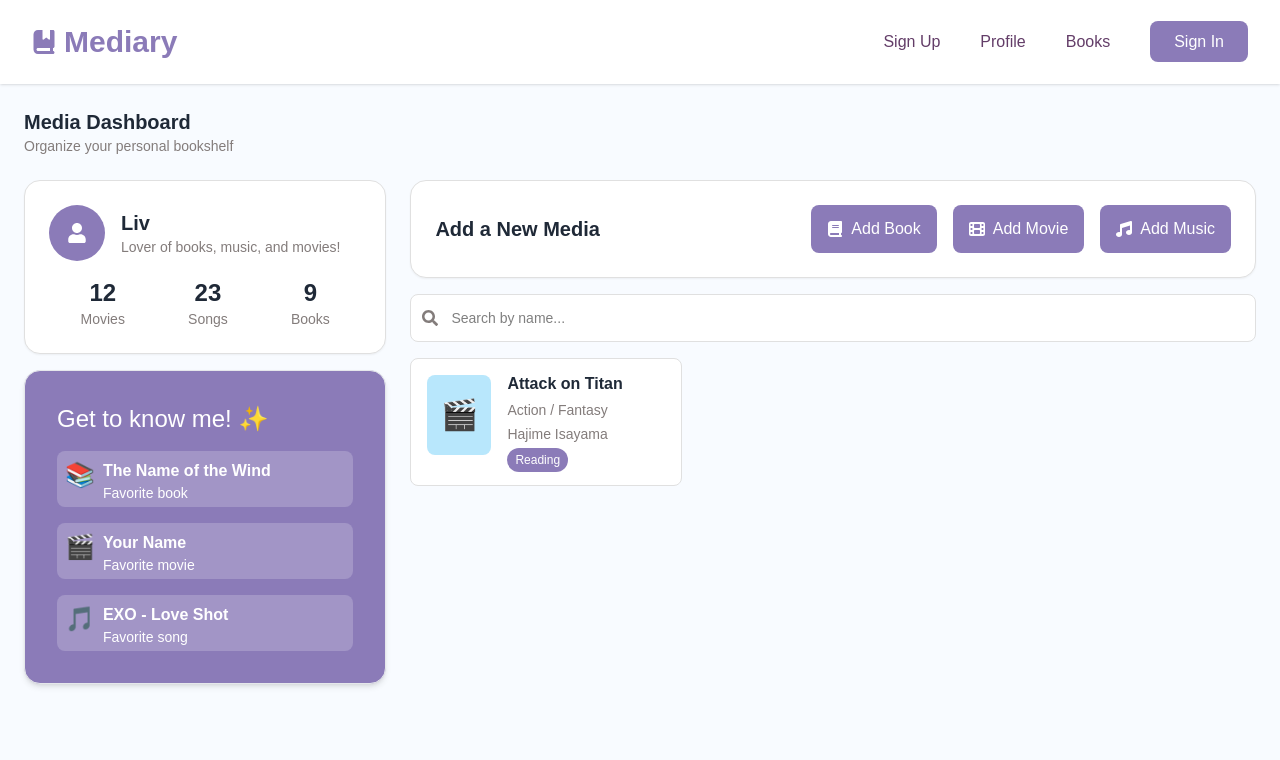
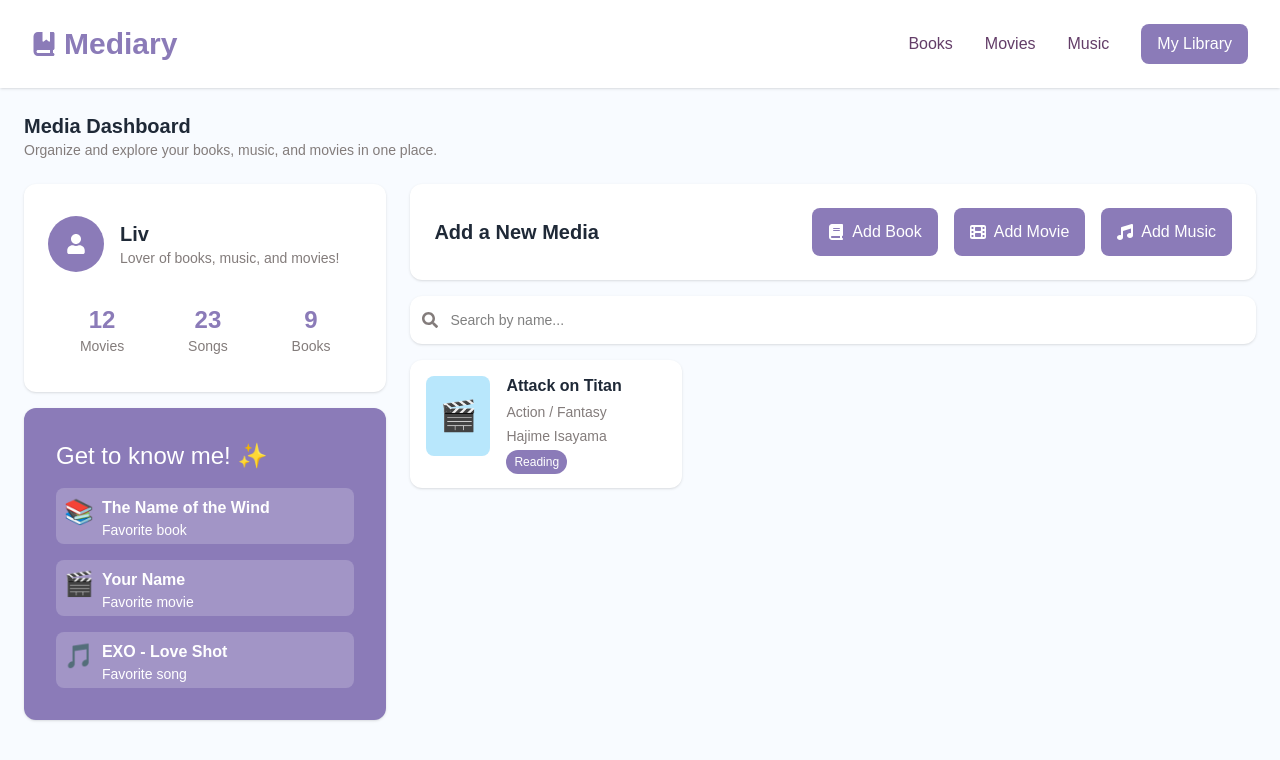
Before and after one commit to liv-inn/mediary, a React (Vite) app in the folder Front-end/mediary/: page /user_page in a window 1280 px wide. Shown: the top 760 px of the page. Built offline with nearby package versions, Linux system fonts and the light colour scheme; a web font is replaced by a local one.

Commit message:
modify website color palette

```diff
--- a/Front-end/mediary/src/components/ButtonsModal.jsx
+++ b/Front-end/mediary/src/components/ButtonsModal.jsx
@@ -10,7 +10,7 @@ function ButtonsModal() {
   const closeModal = () => setActiveModal(null);
 
   return (
-    <div className="p-6 bg-white rounded-2xl border border-[#E0E0E0] shadow-xs flex  gap-4 justify-between">
+    <div className="p-6 bg-white rounded-xl shadow-sm flex  gap-4 justify-between">
       <h2 className="text-xl font-bold text-[#1f2937]  flex items-center">Add a New Media</h2>
 
       <div className="flex gap-4">
--- a/Front-end/mediary/src/components/CardMedia.jsx
+++ b/Front-end/mediary/src/components/CardMedia.jsx
@@ -1,6 +1,6 @@
 function CardMedia({ nome, genero, autor, status, icon }) {
   return (
-    <div className="bg-white w-full rounded-lg h-32 border border-[#E0E0E0] p-4 flex gap-4 hover:shadow-xs">
+    <div className="bg-white w-full rounded-xl h-32 p-4 flex gap-4 shadow-sm">
       <div className="flex items-center justify-center bg-[#B8E7FC] rounded-lg w-16 h-20">
         <p className="text-3xl">{icon}</p>
       </div>
--- a/Front-end/mediary/src/components/GetToKnowMe.jsx
+++ b/Front-end/mediary/src/components/GetToKnowMe.jsx
@@ -1,6 +1,6 @@
 function GetToKnowMe() {
   return (
-    <div className="w-full max-w-md mx-auto p-8 bg-[#8b7bb8] rounded-2xl border border-gray-200 shadow-md flex flex-col gap-4">
+    <div className="w-full max-w-md mx-auto p-8 bg-[#8b7bb8] rounded-xl shadow-sm flex flex-col gap-4">
       <h3 className="text-2xl  text-white  ">
         Get to know me! ✨
       </h3>
--- a/Front-end/mediary/src/components/Logo.jsx
+++ b/Front-end/mediary/src/components/Logo.jsx
@@ -1,4 +1,5 @@
 import { FaBookBookmark } from "react-icons/fa6";
+import { Link } from "react-router-dom";
 
 function Logo() {
   return (
@@ -6,8 +7,9 @@ function Logo() {
       <FaBookBookmark className="text-[#8b7bb8] text-2xl" />
       <h1
         className="text-3xl font-bold text-[#8b7bb8]"
-      >
+      > <Link to="/home">
         Mediary
+        </Link>
       </h1>
     </div>
   );
--- a/Front-end/mediary/src/components/Modal.jsx
+++ b/Front-end/mediary/src/components/Modal.jsx
@@ -11,7 +11,7 @@ const MODAL_STYLES = {
   padding: "20px",
   zIndex: 1000,
   borderRadius: "8px",
-  minWidth: "300px"
+  minWidth: "500px"
 };
 
 const OVERLAY_STYLES = {
--- a/Front-end/mediary/src/components/Nav.jsx
+++ b/Front-end/mediary/src/components/Nav.jsx
@@ -4,29 +4,40 @@ import { Link } from "react-router-dom";
 function Nav() {
   return (
     <nav className="flex justify-between items-center px-8 bg-white shadow-sm p-6">
-      <Logo />
-      <ul className="flex gap-10 text-[#633D68] font-medium">
+        <Logo />
+      <ul className="flex gap-8 text-[#633D68] font-medium items-center">
+
         <li>
-          <Link to="/signup" className="hover:text-[#8D4997] transition-colors">
-            Sign Up
-          </Link>
-        </li>
-        <li>
-          <Link to="/profile" className="hover:text-[#8D4997] transition-colors">
-            Profile
-          </Link>
-        </li>
-        <li>
-          <Link to="/books" className="hover:text-[#8D4997] transition-colors">
-            Books
+          <Link
+            to="/books"
+            className="flex items-center gap-2 hover:text-[#8D4997] transition-colors"
+          >
+            <span>Books</span>
           </Link>
         </li>
         <li>
           <Link
-            to="/landing_page"
-            className="bg-[#8b7bb8] text-[#fff] px-6 py-3 rounded-lg hover:bg-[#8D4997] hover:text-white transition-colors"
+            to="/movies"
+            className="flex items-center gap-2 hover:text-[#8D4997] transition-colors"
           >
-            Sign In
+            <span>Movies</span>
+          </Link>
+        </li>
+        <li>
+          <Link
+            to="/music"
+            className="flex items-center gap-2 hover:text-[#8D4997] transition-colors"
+          >
+            <span>Music</span>
+          </Link>
+        </li>
+
+        <li>
+          <Link
+            to="/mylibray"
+            className="flex items-center gap-2 bg-[#8b7bb8] text-white px-4 py-2 rounded-lg hover:bg-[#633D68] transition-colors"
+          >
+            <span>My Library</span>
           </Link>
         </li>
       </ul>
--- a/Front-end/mediary/src/components/SearchBar.jsx
+++ b/Front-end/mediary/src/components/SearchBar.jsx
@@ -12,7 +12,7 @@ function SearchBar() {
       <input
         type="text"
         placeholder="Search by name..."
-        className="bg-white pl-10 pr-4 py-1.5 w-full h-12 text-sm border border-[#E0E0E0] rounded-lg focus:outline-none focus:border-[#8D4997] focus:ring-1 focus:ring-[#8D4997]"
+        className="bg-white pl-10 pr-4 py-1.5 w-full h-12 text-sm  shadow-sm  rounded-xl focus:outline-none focus:border-[#8D4997] focus:ring-1 focus:ring-[#8D4997]"
         value={searchTerm}
         onChange={(e) => setSearchTerm(e.target.value)}
       />
--- a/Front-end/mediary/src/components/UserCard.jsx
+++ b/Front-end/mediary/src/components/UserCard.jsx
@@ -2,8 +2,8 @@ import { FaUser } from "react-icons/fa";
 
 function UserCard() {
   return (
-    <div className="w-full max-w-md p-6 bg-white rounded-2xl border border-[#E0E0E0] shadow-xs">
-      <div className="flex items-center gap-4 mb-4">
+    <div className="w-full max-w-md p-6 h-52 bg-white rounded-xl  shadow-sm ">
+      <div className="flex items-center gap-4 mb-8 mt-2">
         <div className="w-14 h-14 flex items-center justify-center bg-[#8b7bb8] text-white rounded-full text-xl">
           <FaUser />
         </div>
@@ -15,15 +15,15 @@ function UserCard() {
 
       <div className="flex justify-around text-center text-sm">
         <div>
-          <span className="block font-bold text-2xl text-[#1f2937]">12</span>
+          <span className="block font-bold text-2xl text-[#8b7bb8]">12</span>
           <span className="text-[#837C7B]">Movies</span>
         </div>
         <div>
-          <span className="block font-bold text-2xl text-[#1f2937]">23</span>
+          <span className="block font-bold text-2xl text-[#8b7bb8]">23</span>
           <span className="text-[#837C7B]">Songs</span>
         </div>
         <div>
-          <span className="block font-bold text-2xl text-[#1f2937]">9</span>
+          <span className="block font-bold text-2xl text-[#8b7bb8]">9</span>
           <span className="text-[#837C7B]">Books</span>
         </div>
       </div>
--- a/Front-end/mediary/src/pages/Home.jsx
+++ b/Front-end/mediary/src/pages/Home.jsx
@@ -1,8 +1,8 @@
-import { FaBook } from "react-icons/fa";
+import { FaBook, FaFilm, FaMusic } from "react-icons/fa";
 import AnimationHome from "../components/AnimationHome";
 import CardHome from "../components/CardHome";
 import Nav from "../components/Nav";
-import { FaBookmark, FaStar } from "react-icons/fa6";
+import { Link } from "react-router-dom";
 
 function Home() {
   return (
@@ -13,23 +13,23 @@ function Home() {
         <section className="flex-1 flex flex-col items-center justify-center px-10 py-14 text-[#1f2937]">
           <h2 className="text-4xl font-bold mb-4">Welcome to Mediary!</h2>
           <p className="text-lg text-[#837C7B] max-w-md text-center mb-4 italic">
-            "A room without books is like a body without a soul." — Marcus
-            Tullius Cicero
+            "Science describes things as they are; art describes them as they
+            are felt, as one feels they are." — Fernando Pessoa
           </p>
           <p className="text-md text-[#837C7B] max-w-sm text-center mb-8">
-            Keep track of your personal library, organize your reads, and never
-            lose sight of your favorite titles.
+            Easily organize your favorite books, songs, and movies — all in one
+            place.
           </p>
 
           <div className="flex gap-8 mb-6">
-            <CardHome nome="My Library" icone={<FaBook />} />
-            <CardHome nome="Read" icone={<FaBookmark />} />
-            <CardHome nome="Favorites" icone={<FaStar />} />
+            <CardHome nome="Books" icone={<FaBook />} />
+            <CardHome nome="Songs" icone={<FaMusic />} />
+            <CardHome nome="Movies" icone={<FaFilm />} />
           </div>
 
-          <button className="bg-[#8b7bb8] text-white px-6 py-2 rounded-full hover:bg-[#633D68] transition-colors">
+          <Link to = "/user_page" className="bg-[#8b7bb8] text-white px-6 py-2 rounded-full hover:bg-[#633D68] transition-colors">
             Explore your collection
-          </button>
+          </Link>
         </section>
 
         <section className="flex-1 flex items-center justify-center ">
--- a/Front-end/mediary/src/pages/UserPage.jsx
+++ b/Front-end/mediary/src/pages/UserPage.jsx
@@ -15,7 +15,7 @@ function UserPage() {
           Media Dashboard
         </h2>
         <p className="text-sm text-[#837C7B] mb-6">
-          Organize your personal bookshelf
+          Organize and explore your books, music, and movies in one place.{" "}
         </p>
       </div>
 
```
